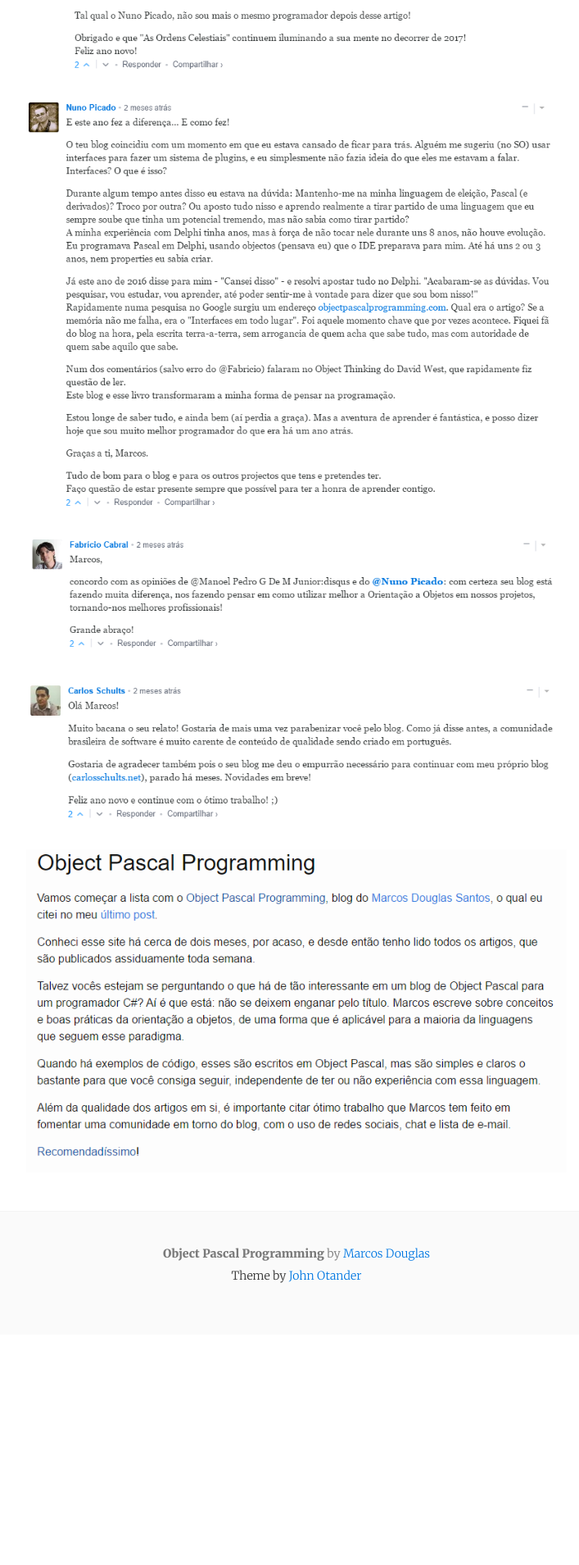
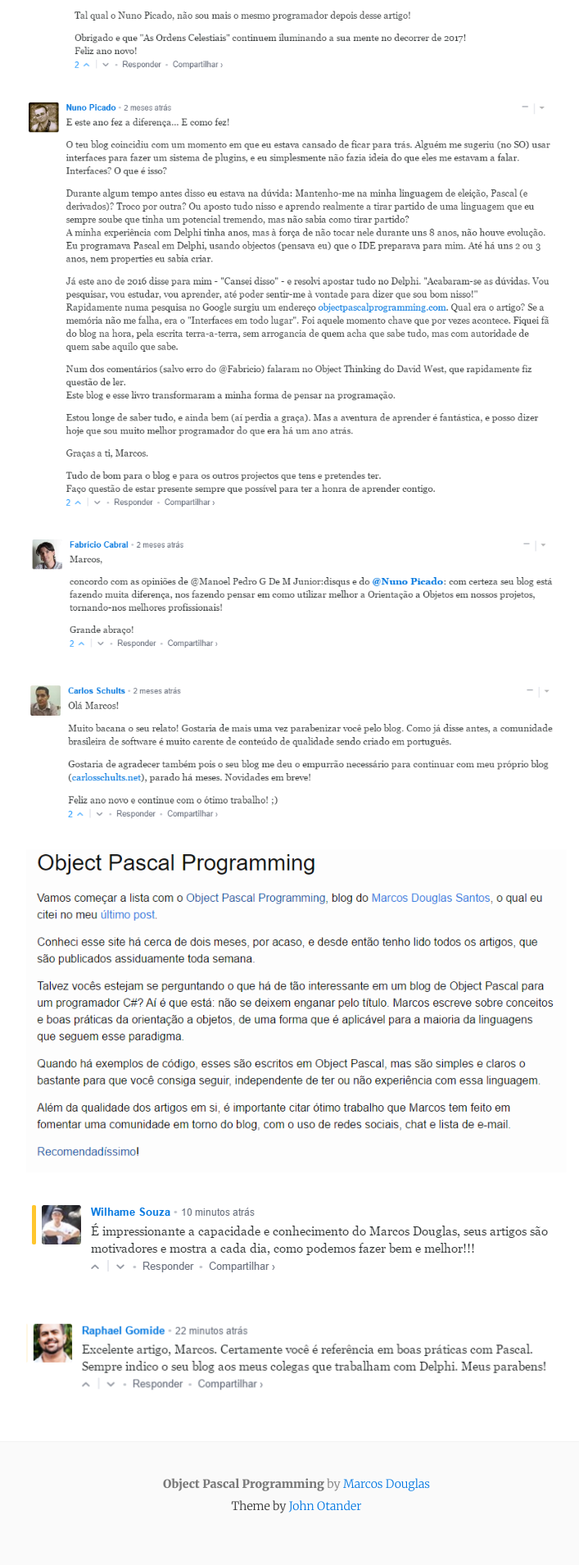
Before and after one commit to mdbs99/opp, a Jekyll site: the page built from testimonials.md, in a window 1280 px wide. Shown: the part 4149-6058 px from the top of the page at 82% size, without its empty margins (278-985 px from the left). Built offline with Jekyll 4.4.1, drawn with Linux system fonts in a browser that asks for light colours; before the commit the page ends 5777 px from its top, so only the background shows below that.

Commit message:
testimonials

```diff
--- a/testimonials.md
+++ b/testimonials.md
@@ -62,3 +62,7 @@
 [![Testemunho]({{ page.image_path }}carlosschults-2.png)](http://objectpascalprogramming.com/posts/retrospectiva-2016/#comment-3079203467)
 
 [![Testemunho]({{ page.image_path }}carlosschults.png)](http://carlosschults.net/pt/blogs-desenvolvimento-portugues/#object-pascal-programming)
+
+[![Testemunho]({{ page.image_path }}wilhame-souza.png)](http://objectpascalprogramming.com/observando-objetos#comment-3318718279)
+
+[![Testemunho]({{ page.image_path }}raphael-gomide-2.png)](http://objectpascalprogramming.com/observando-objetos#comment-3318962646)
```
Also changed, not shown: images/testimonials/raphael-gomide-2.png (added), images/testimonials/wilhame-souza.png (added).
